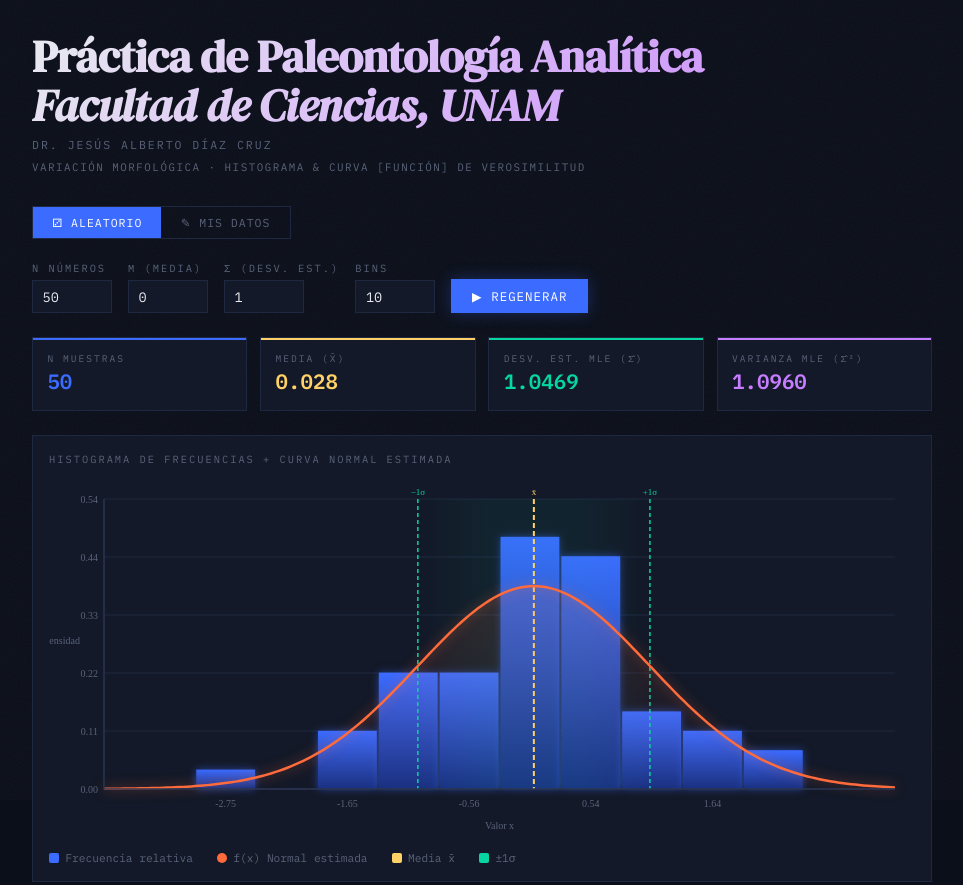
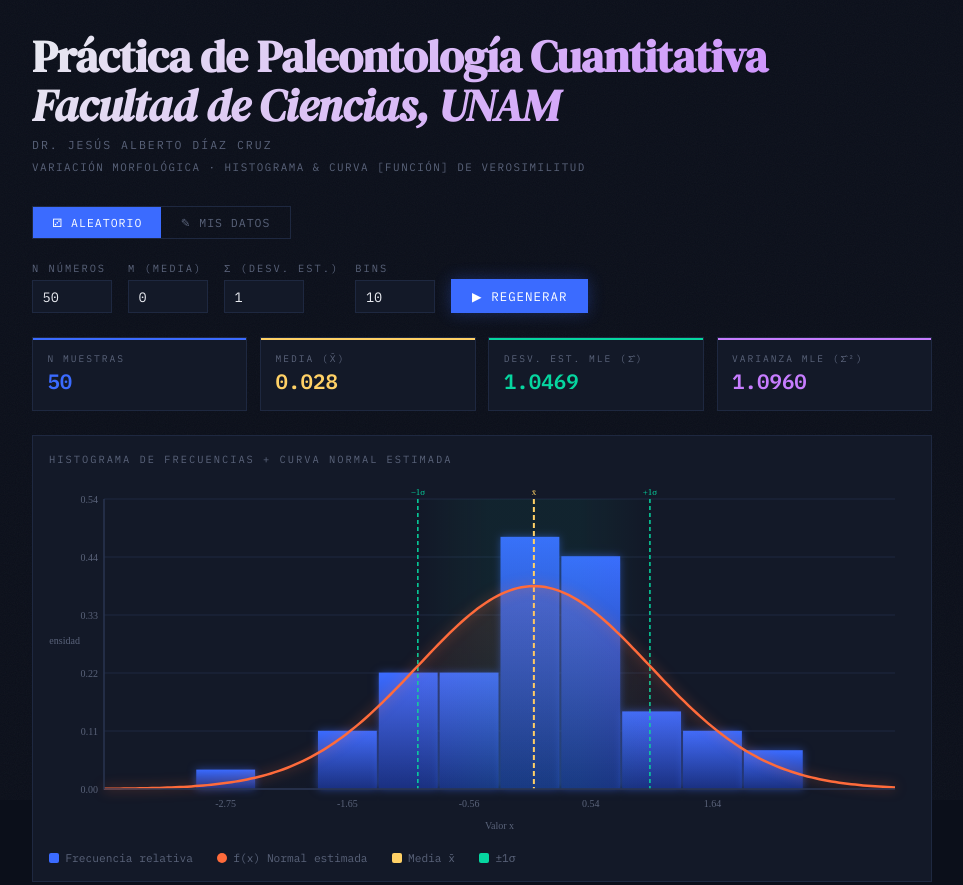
Before and after one commit to ChuchoDC/paleontologia-analitica, a plain HTML site: page index.html in a window 1280 px wide. Shown: the top 885 px of the page, without its empty margins (158-1121 px from the left). Drawn offline with Linux system fonts and the light colour scheme.

Commit message:
Update header title from 'Analítica' to 'Cuantitativa'
cambio de título

```diff
--- a/index.html
+++ b/index.html
@@ -198,7 +198,7 @@ canvas { display: block; width: 100%; }
 <body>
 <div class="container">
   <header>
-    <h1>Práctica de Paleontología Analítica<br><em>Facultad de Ciencias, UNAM</em></h1>
+    <h1>Práctica de Paleontología Cuantitativa<br><em>Facultad de Ciencias, UNAM</em></h1>
     <p style="color:var(--muted); font-size:0.72rem; letter-spacing:2px; text-transform:uppercase; margin-top:0.4rem;">Dr. Jesús Alberto Díaz Cruz</p>
     <p id="header-sub" style="color:var(--muted); font-size:0.68rem; letter-spacing:1.5px; text-transform:uppercase; margin-top:0.5rem;">Variación morfológica · Histograma &amp; Curva [Función] de Verosimilitud</p>
   </header>
```
